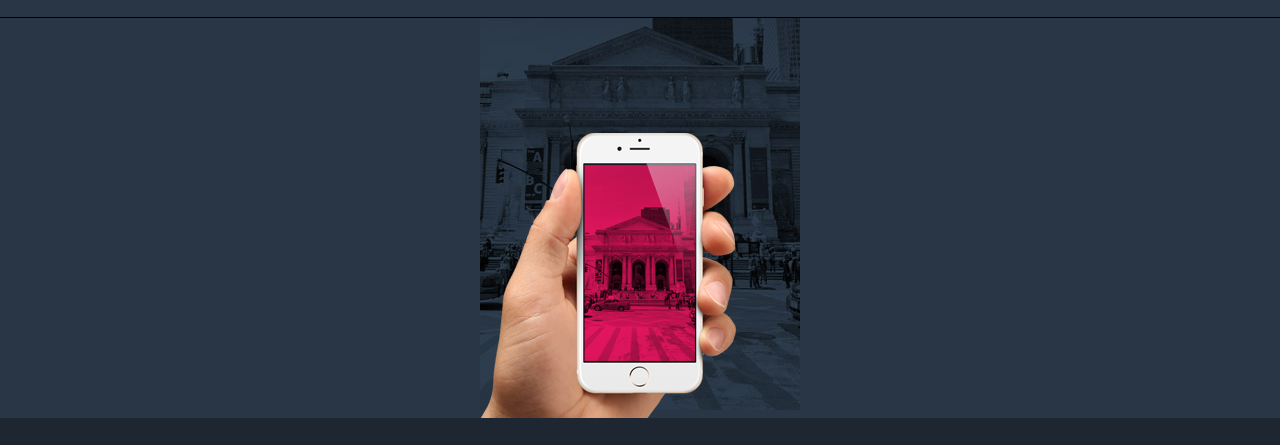
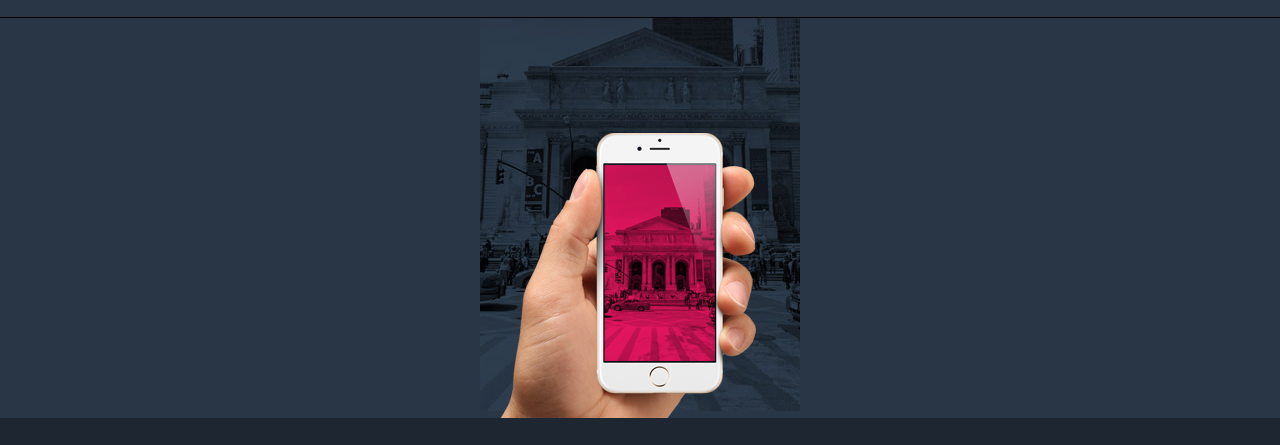
Before and after one commit to nookimy/pink, a website: page source/index.html in a window 1280 px wide. Shown: the part 304-749 px from the top of the page. Drawn offline with nearby package versions, Linux system fonts and the light colour scheme; files that its build step writes are made by us from their sources.

Commit message:
Переиграла структуру блока inner на главной странице

```diff
--- a/source/index.html
+++ b/source/index.html
@@ -37,9 +37,8 @@
       <h1 class="visually-hidden">Приложение Пинк</h1>
 
       <section class="intro">
-        <!--<img class="intro__image" src="http://placehold.it/320x285" width="320" height="462" alt="iPhone в руке">-->
-      </section>
-
+        <div class="intro__wrapper intro__wrapper--hand">
+        </div>
         <section class="download">
           <h2 class="visually-hidden">Скачать приложение</h2>
           <div class="download__wrapper">
@@ -51,6 +50,7 @@
             </ul>
             <p class="download__description">Доступно для iPhone, iPad, Android, Windows Phone, OS X, Windows 8</p>
           </div>
+        </section>
       </section>
 
       <section class="features">
--- a/source/less/blocks/intro.less
+++ b/source/less/blocks/intro.less
@@ -1,17 +1,22 @@
 .intro {
-  height: 400px;
   background-color: @blue-dark;
   background-image: url("../img/bg-back-mobile@1x.jpg");
   background-repeat: no-repeat;
-  background-position: center top;
-  background-position: center -70px;
+  background-position: center -69px;
+  color: @white;
 }
 
-.intro::before {
+.intro__wrapper {
+  width: 320px;
+  padding-left: 20px;
+  padding-right: 20px;
+  margin: 0 auto;
+  position: relative;
+
+  &--hand::before {
     content: "";
     display: block;
     position: relative;
-  width: 320px;
     height: 400px;
     bottom: 0;
     background-image: url(../img/iphone-hand-mobile@1x.png);
@@ -20,3 +25,4 @@
     margin-left: auto;
     margin-right: auto;
   }
+}
```
Lines whose indentation alone changed are shown as unchanged.
